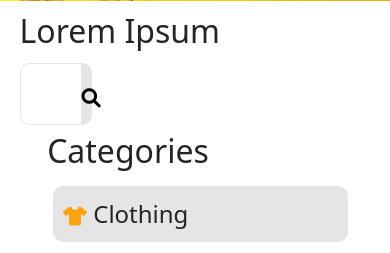
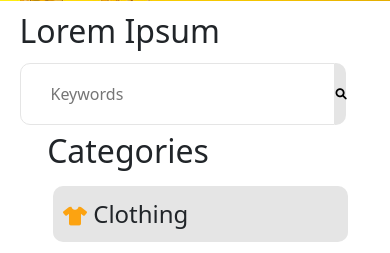
Before and after one commit to nathnael1/PRODIGY_FSWD_03, a Django app: page /v1/shop in a window 390 px wide. Shown: the part 273-526 px from the top of the page. Run offline with Django 5.2, Linux system fonts and the light colour scheme; style sheets or scripts are compiled from the project's sources.

Commit message:
modifiedv2

```diff
--- a/Ecommerce/v1/static/css/shop.css
+++ b/Ecommerce/v1/static/css/shop.css
@@ -165,4 +165,17 @@ body {
     transform: scale(1.1);
   }
 }
+@media (max-width: 767.98px) {
+  .search2 {
+    width: 90%;
+    margin: 2% auto;
+    display: flex;
+  }
+  .search2 input {
+    width: 90%;
+  }
+  .search2 i {
+    font-size: 0.7rem;
+  }
+}
 /*# sourceMappingURL=shop.css.map */
--- a/Ecommerce/v1/static/css/shop.scss
+++ b/Ecommerce/v1/static/css/shop.scss
@@ -158,3 +158,19 @@ body{
                 transform: scale(1.1);
             }
         }
+        @media (max-width: 767.98px) {
+        .search2{
+            width:90%;
+            margin:2% auto;
+
+            display:flex;
+            input{
+
+                width:90%;
+
+            }
+            i{
+                font-size: 0.7rem;
+            }
+        }
+    }
```
Also changed, not shown: Ecommerce/v1/static/css/shop.min.css (+1 -1 lines), 2 other files.
